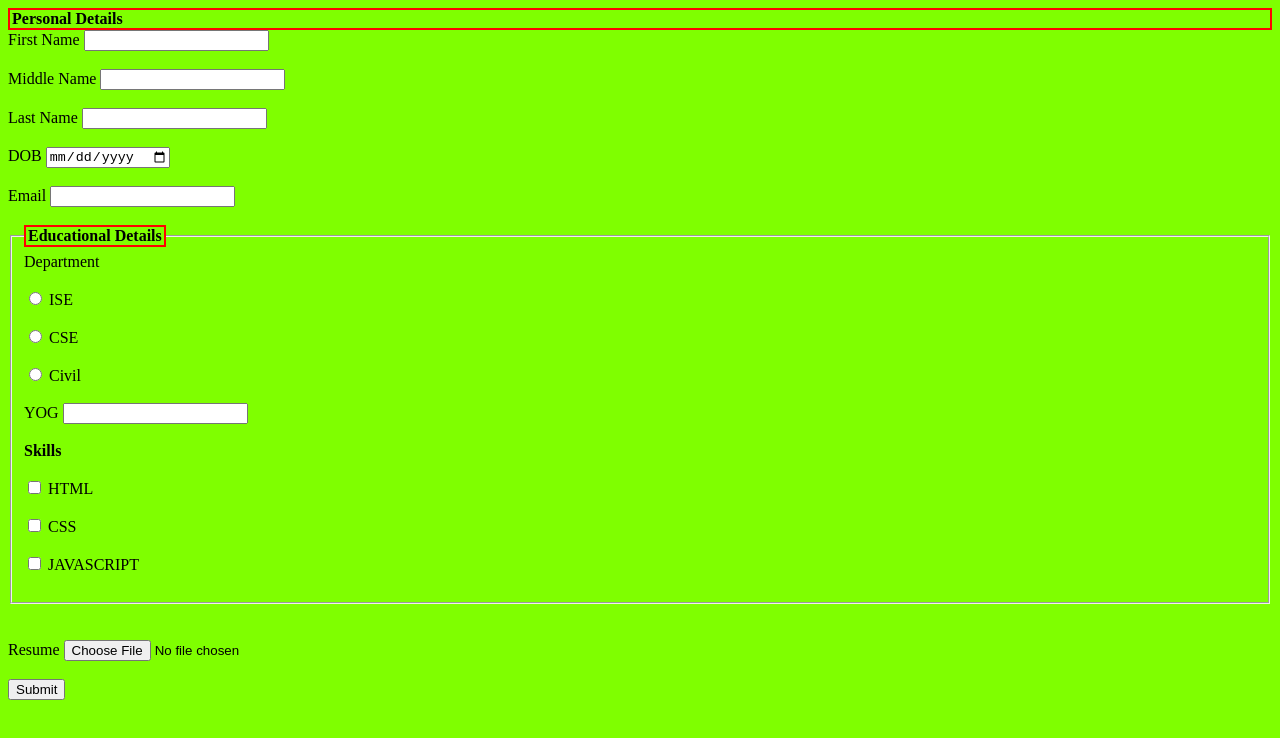
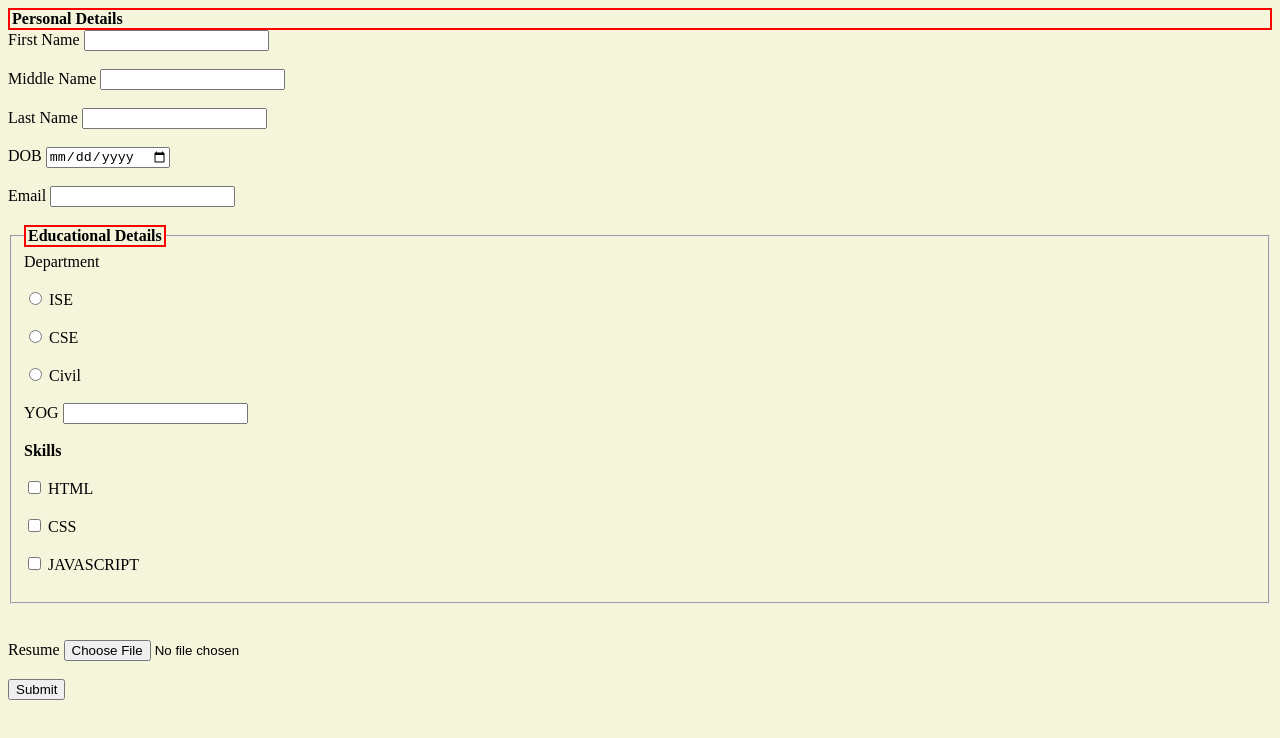
Before and after one commit to chethana2306/Standard2.github.io, a plain HTML site: page index.html in a window 1280 px wide. Drawn offline with Linux system fonts and the light colour scheme.

Commit message:
style.css

```diff
--- a/style.css
+++ b/style.css
@@ -1,5 +1,5 @@
 body{
-    background-color:chartreuse;
+    background-color:beige;
 }
 legend{
     border: 2px solid red;
```
